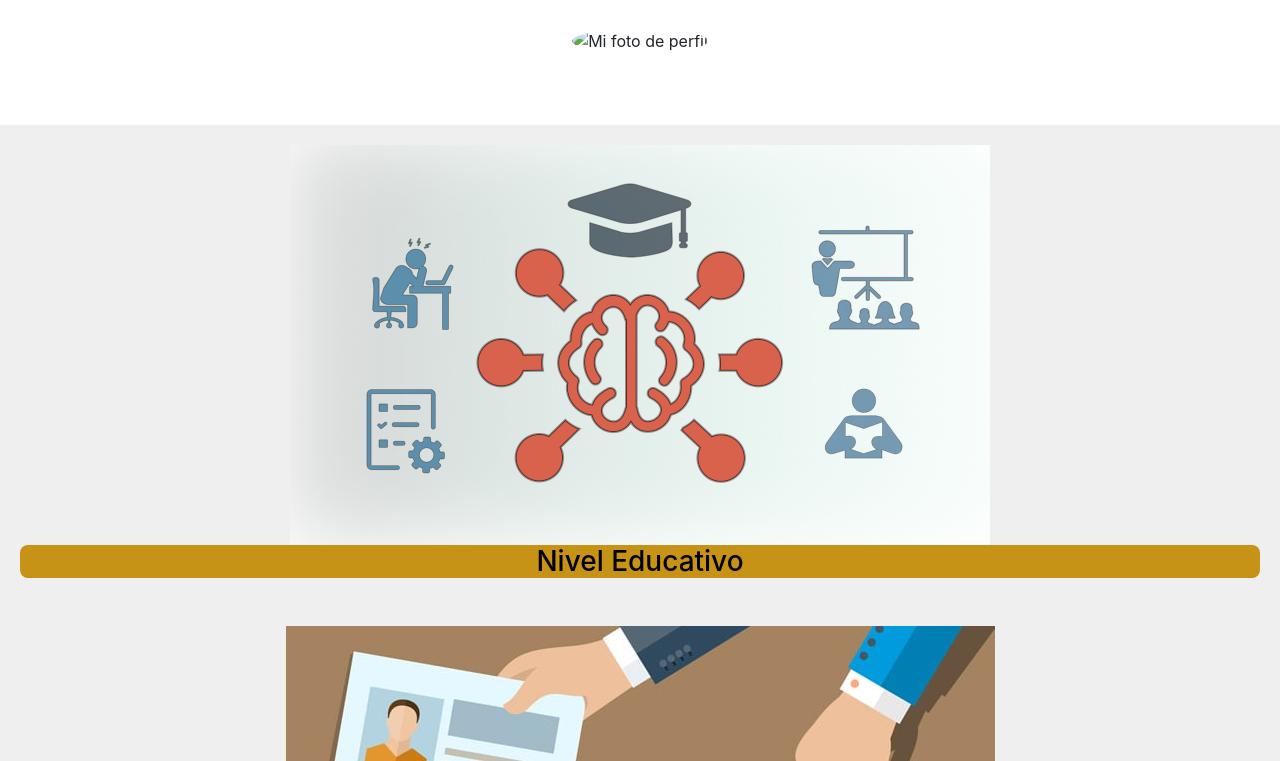
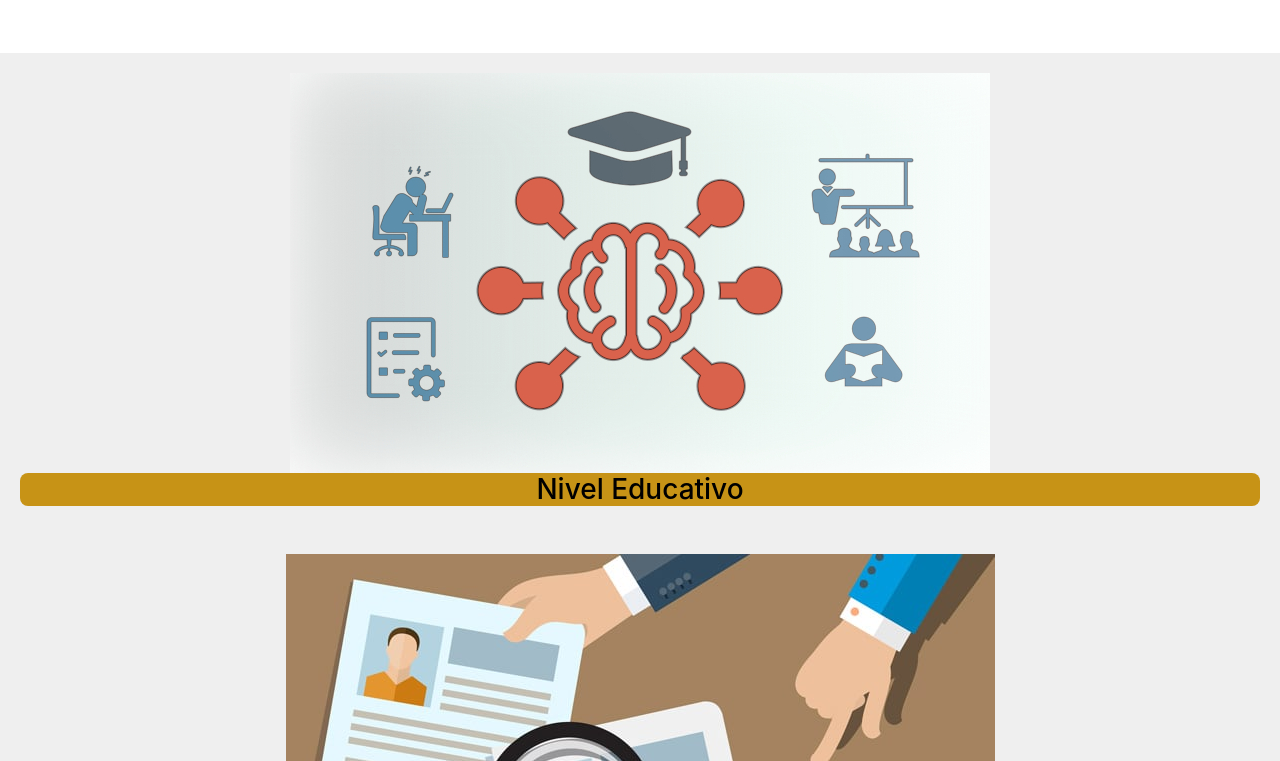
Before and after one commit to llYOrchll/DevOps-nginx, a plain HTML site: page index.html in a window 1280 px wide. Shown: the part 141-902 px from the top of the page. Drawn offline with nearby package versions, Linux system fonts and the light colour scheme.

```diff
--- a/index.html
+++ b/index.html
@@ -15,7 +15,7 @@
   <section id="presentacion" class="container py-5 text-center">
     <h1>Jorge Guerrero Orozco</h1>
     <h3>Edad: 24 años</h3>
-    <img src="tu_imagen.jpg" alt="Mi foto de perfil" class="img-fluid rounded-circle my-4" style="max-width: 200px;">
+    <!--<img src="tu_imagen.jpg" alt="Mi foto de perfil" class="img-fluid rounded-circle my-4" style="max-width: 200px;">-->
   </section>
   <section id="menu">
     <a href="educacion.html"><button class="col-md-12"><img class="educ-button" src="img/nivel-educ.jpg"><h3>Nivel Educativo</h3></button></a>
```
Also changed, not shown: 1 other file.
